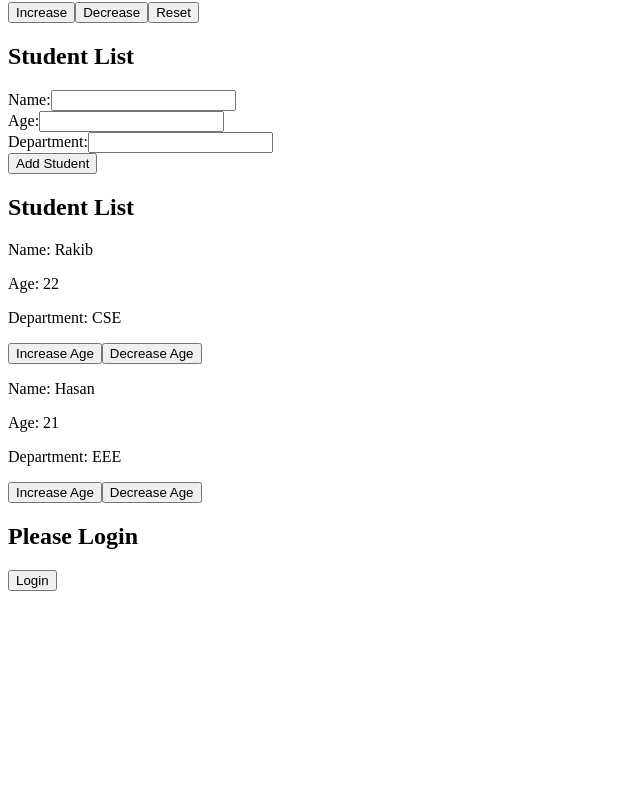
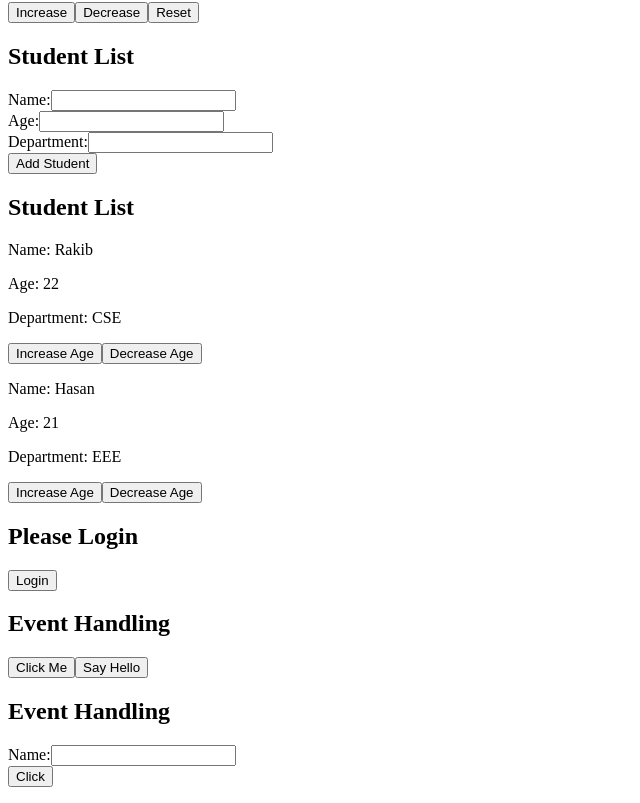
Before and after one commit to md-rakib-hasan1/react-learning, a React (Vite) app: page / in a window 1280 px wide. Shown: the part 1230-2033 px from the top of the page, without its empty margins (0-640 px from the left). Before the commit the page ends 1829 px from the top, so only its background shows below. Built offline with nearby package versions, Linux system fonts and the light colour scheme.

Commit message:
button-click

```diff
--- a/src/App.tsx
+++ b/src/App.tsx
@@ -7,6 +7,8 @@ import StudentList from "./components/StudentList";
 import { useState } from "react";
 import NewStudentList from "./components/NewStudentList";
 import LoginStatus from "./components/LoginStatus";
+import EventHandling from "./components/EventHandling";
+import Event from "./components/Event";
 function App() {
   const[name, setName]=useState<string>("Rakib");
   const[isLoggedIn, setIsLoggedIn]=useState<boolean>(false);
@@ -60,6 +62,8 @@ function App() {
    <StudentList/>
    <NewStudentList/>
    <LoginStatus/>
+   <EventHandling/>
+   <Event/>
     </div>
   );
 }
--- /dev/null
+++ b/src/components/Event.tsx
@@ -0,0 +1,29 @@
+import {useState} from 'react';
+
+const Event = () => {
+    const[name, setName]=useState<string>("");
+    const[message,setMessage]=useState<string>('');
+
+const handleClick=()=>{
+    setMessage(`Hello, ${name}!`);
+}
+
+    return (
+        <div>
+            <h2>Event Handling</h2>
+            <div>
+                <label htmlFor="name">Name:</label>
+                <input
+                 id="name"
+                 type="text"
+                 value={name}
+                 onChange={(e)=>setName(e.target.value)} />
+            </div>
+            <button onClick={handleClick}>Click</button>
+            <p>{message}</p>
+
+        </div>
+    );
+};
+
+export default Event;
--- /dev/null
+++ b/src/components/EventHandling.tsx
@@ -0,0 +1,26 @@
+import { useState } from 'react';
+
+const EventHandling = () => {
+    const [message, setMessage] = useState<string>("");
+
+    const handleClick=()=>{
+        setMessage("Button Clicked!")
+    }
+
+    const handleNameClick = (name:string) => {
+        setMessage(`Hello ${name}`);
+    };
+    return (
+        <div>
+            <h2>Event Handling</h2>
+            <p>{message}</p>
+            <button onClick={handleClick}>
+                Click Me</button>
+                 <button onClick={()=>handleNameClick("Rakib")}>Say Hello</button>
+
+
+        </div>
+    );
+};
+
+export default EventHandling;
```
